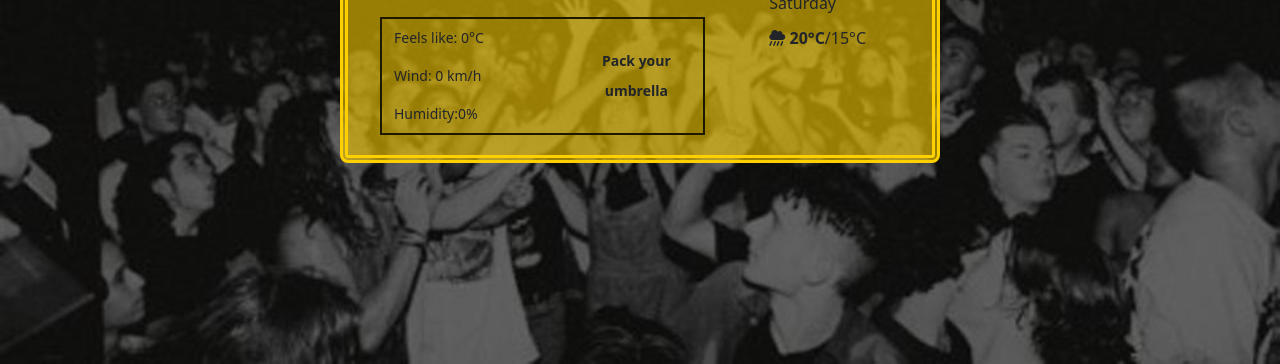
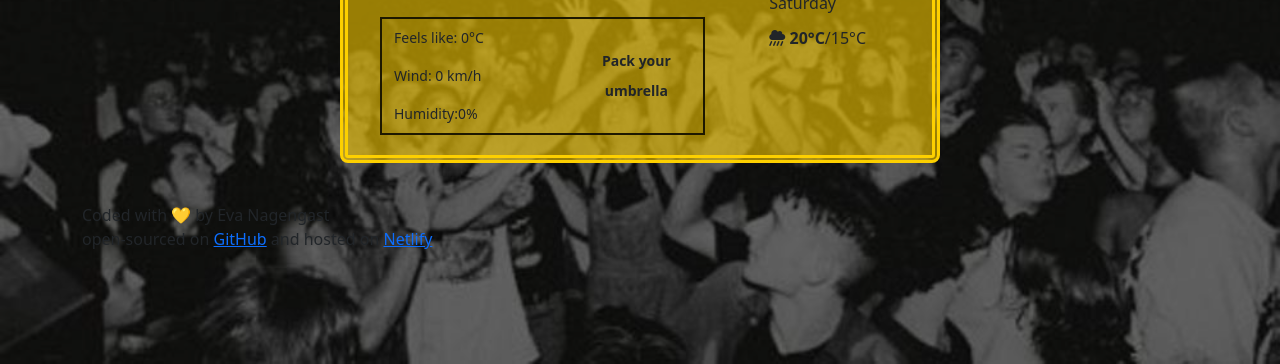
Before and after one commit to EvaNagengast/WeatherOneProject, a plain HTML site: page index.html in a window 1280 px wide. Shown: the part 436-800 px from the top of the page. Drawn offline with nearby package versions, Linux system fonts and the light colour scheme; no server answers.

Commit message:
added footer
added links to GitHub and Netlify

```diff
--- a/index.html
+++ b/index.html
@@ -97,7 +97,6 @@
             <div class="col-5 todayTip">Pack your umbrella</div>
           </div>
         </div>
-
         <!-- right column -->
         <div class="col-4">
           <ul class="forecast">
@@ -134,6 +133,8 @@
           </ul>
         </div>
       </div>
+      <footer>Coded with 💛 by Eva Nagengast <br />
+      open-sourced on <a href="https://github.com/EvaNagengast/WeatherOneProject" class="footerlinks">GitHub</a> and hosted on <a href="https://www.netlify.com/" class="footerlinks">Netlify</a> </footer>
     </div>
 
     <!--  -->
```
